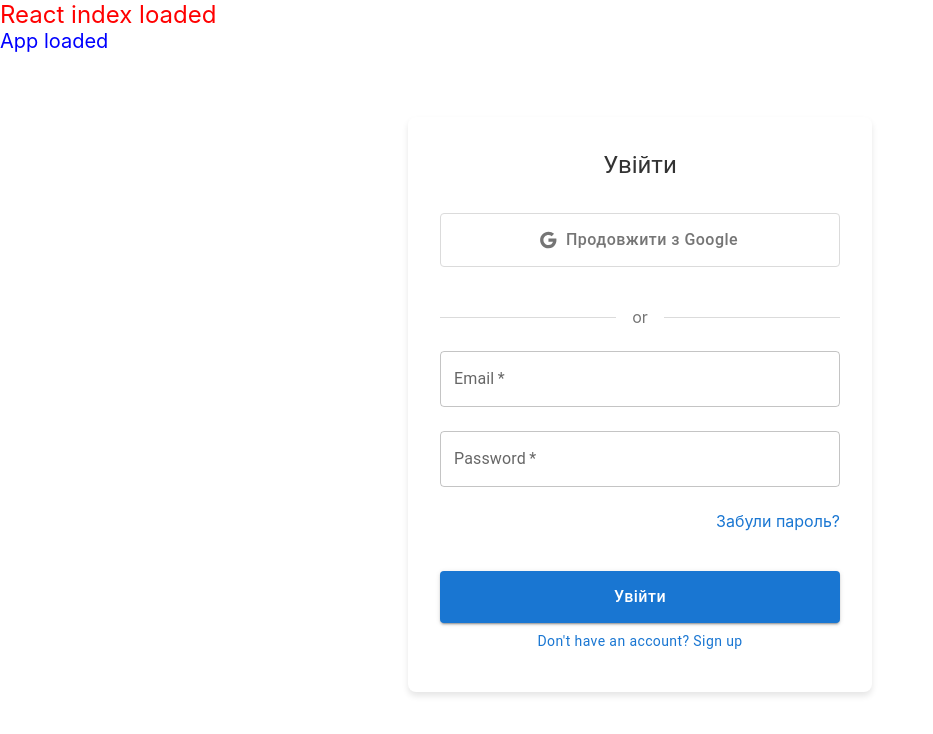
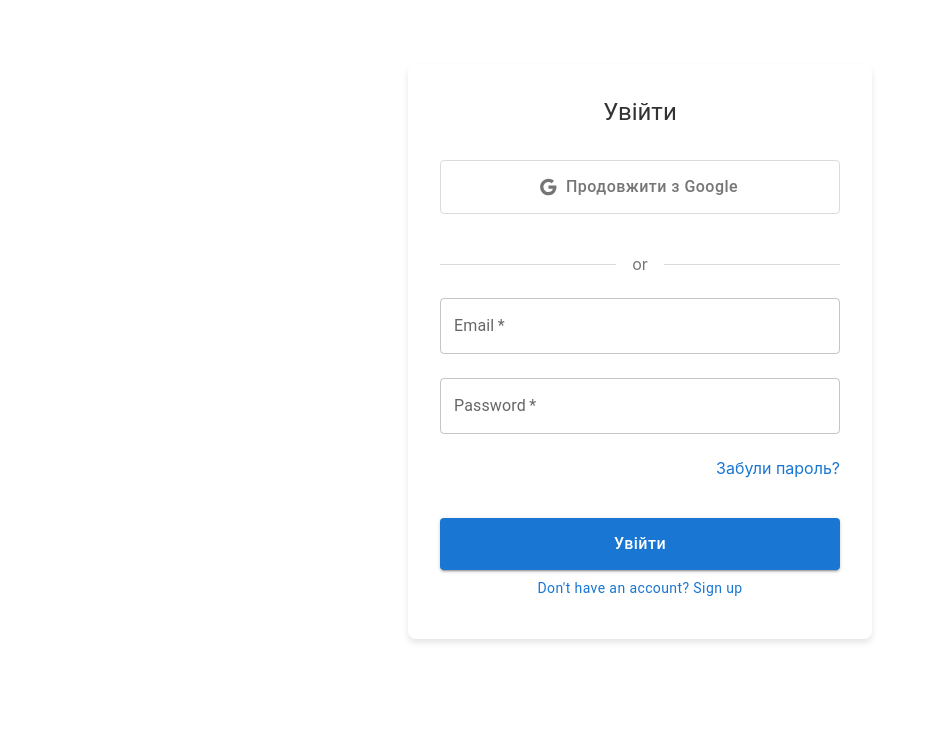
Before and after one commit to Edelwei555/mas-work-tracking-web, a React (Create React App) app: page /login in a window 1280 px wide. Shown: the top 734 px of the page, without its empty margins (0-933 px from the left). Built offline with nearby package versions, Linux system fonts and the light colour scheme; no server answers.

Commit message:
chore: прибрано тестові написи 'React index loaded' та 'App loaded'

```diff
--- a/src/App.tsx
+++ b/src/App.tsx
@@ -7,10 +7,8 @@ import { CircularProgress } from '@mui/material';
 import Layout from './components/Layout/Layout';
 
 const App: React.FC = () => {
-  console.log('App loaded');
   return (
     <>
-      <div style={{ color: 'blue', fontSize: 20 }}>App loaded</div>
       <ErrorBoundary>
         <Suspense fallback={
           <div style={{
--- a/src/index.tsx
+++ b/src/index.tsx
@@ -11,9 +11,6 @@ import { AuthProvider } from './contexts/AuthContext';
 import './i18n';
 import 'react-app-polyfill/ie11';
 import 'react-app-polyfill/stable';
-
-document.body.innerHTML = '<div style="color:red;font-size:24px;">React index loaded</div>' + document.body.innerHTML;
-console.log('React index loaded');
 
 const root = ReactDOM.createRoot(
   document.getElementById('root') as HTMLElement
```
